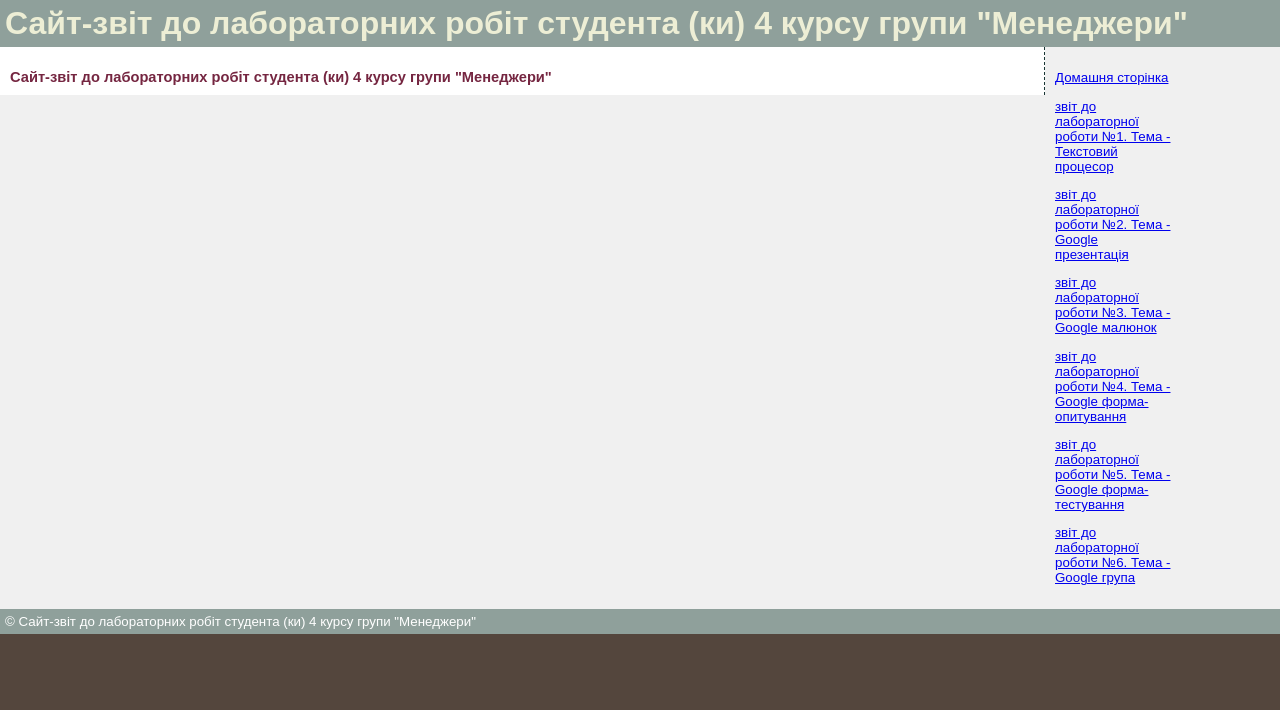
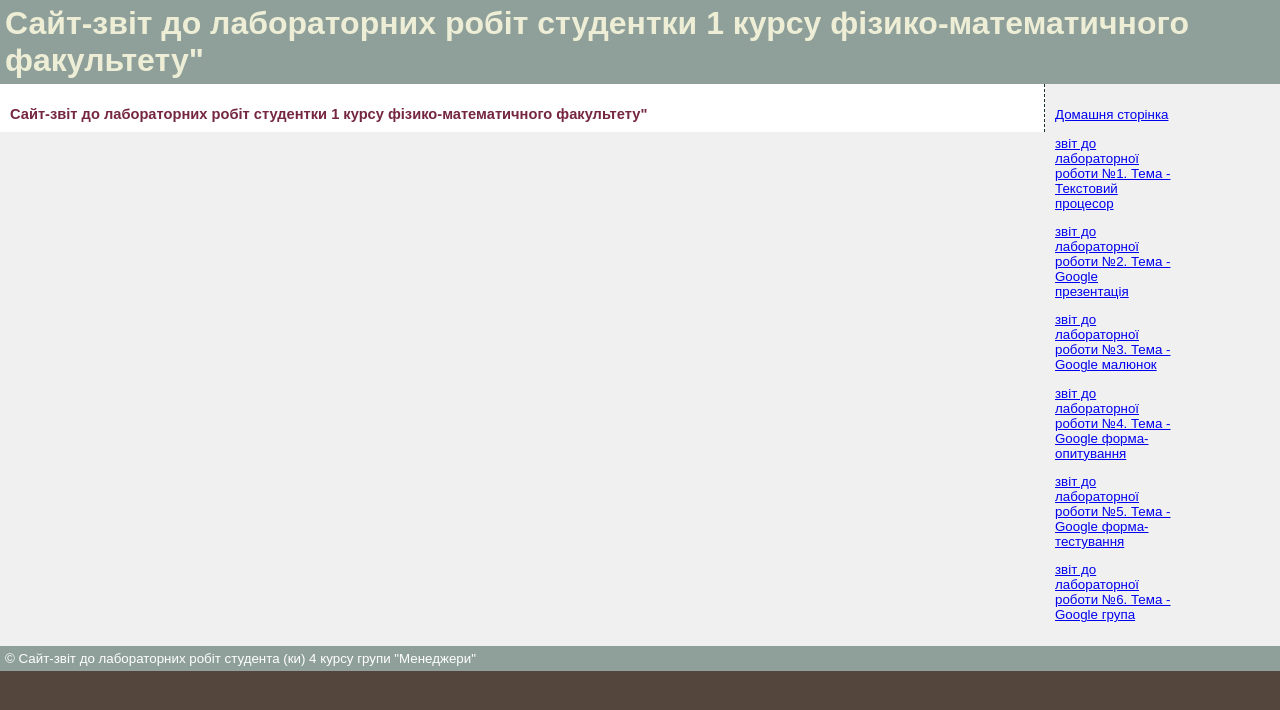
Before and after one commit to KaterinaRomanenko2003/FI2020, a plain HTML site: page index.html in a window 1280 px wide. Drawn offline with Linux system fonts and the light colour scheme.

Commit message:
Update index.html

```diff
--- a/index.html
+++ b/index.html
@@ -2,7 +2,7 @@
 <html>
  <head>
   <meta charset="utf-8" />
-  <title>Сайт-звіт до лабораторних робіт студента (ки) 4 курсу групи "Менеджери"</title>
+  <title>Сайт-звіт до лабораторних робіт студентки 1 курсу фізико-математичного факультету"</title>
   <style type="text/css">
    body {
     font: 10pt Arial, Helvetica, sans-serif; /* Шрифт на веб-странице */
@@ -53,9 +53,9 @@
  </head>
  <body>
   <div id="container">
-   <div id="header">Сайт-звіт до лабораторних робіт студента (ки) 4 курсу групи "Менеджери"</div>
+   <div id="header">Сайт-звіт до лабораторних робіт студентки 1 курсу фізико-математичного факультету"</div>
   <div id="content">
-    <h2>Сайт-звіт до лабораторних робіт студента (ки) 4 курсу групи "Менеджери"</h2>
+    <h2>Сайт-звіт до лабораторних робіт студентки 1 курсу фізико-математичного факультету"</h2>
 
    </div>
    <div id="sidebar">
```
